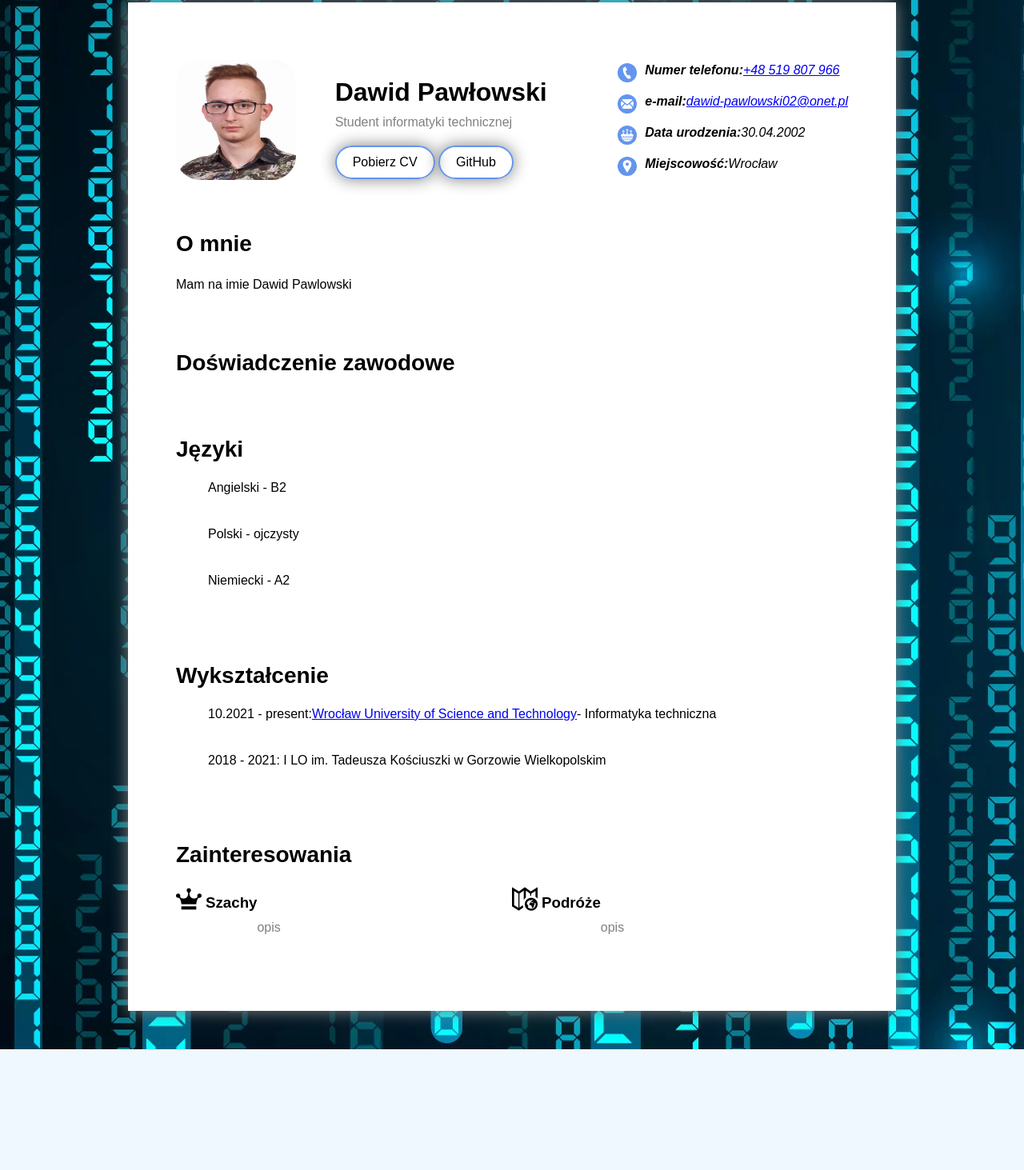
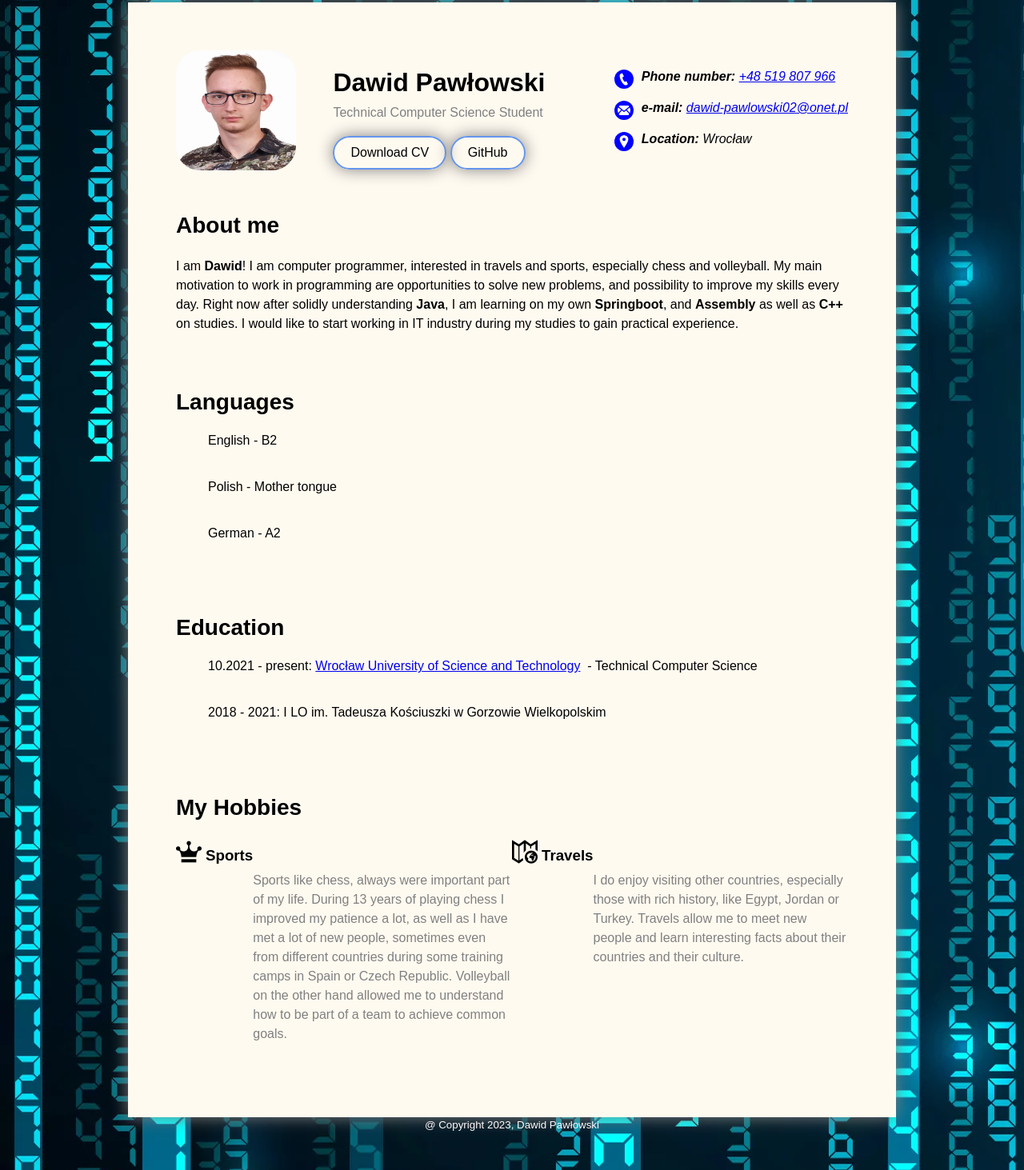
Before and after one commit to TheSuspect9702/CV-Website, a plain HTML site: page index.html in a window 1280 px wide. Shown: the part 45-1508 px from the top of the page at 80% size. Before the commit the page ends 1357 px from the top, so only its background shows below. Drawn offline with Linux system fonts and the light colour scheme.

Commit message:
Added English version.

```diff
--- a/index.html
+++ b/index.html
@@ -11,65 +11,83 @@
             <img class="profile-picture" src="images/img.jpg"/>
             <div>
                 <h1>Dawid Pawłowski</h1>
-                <span>Student informatyki technicznej</span>
+                <span>Technical Computer Science Student</span>
                 <div>
-                    <a class="header-links" href="link do pobrania pdf">Pobierz CV</a>
+                    <a class="header-links" href="link do pobrania pdf">Download CV</a>
                     <a class="header-links" href="https://github.com/TheSuspect9702">GitHub</a>
                 </div>
             </div>
             <address>
                 <ul>
-                    <li><img class="address-icon circle" src="images/phone.png"/><b>Numer telefonu:</b> <a href="tel: +48 519 807 966">+48 519 807 966</a></li>
-                    <li><img class="address-icon circle" src="images/mail.png"/><b>e-mail:</b>
+                    <li><img class="address-icon circle" src="images/phone.png"/><b>Phone number:&nbsp</b>
+                        <a href="tel: +48 519 807 966">+48 519 807 966</a></li>
+                    <li><img class="address-icon circle" src="images/mail.png"/><b>e-mail:&nbsp</b>
                         <a href="mailto:dawid-pawlowski02@onet.pl">dawid-pawlowski02@onet.pl</a></li>
-                    <li><img class="address-icon circle" src="images/birthday-cake.png"/><b>Data urodzenia:</b>30.04.2002</li>
-                    <li><img class="address-icon circle" src="images/pin.png"/><b>Miejscowość:</b> Wrocław</li>
+                    <li><img class="address-icon circle" src="images/pin.png"/><b>Location:&nbsp</b> Wrocław</li>
                 </ul>
             </address>
         </header>
         <main>
             <section>
-                <h2>O mnie</h2>
-                <p>Mam na imie Dawid Pawlowski</p>
+                <h2>About me</h2>
+                <p>I am <b>Dawid</b>! I am computer programmer, interested in travels and sports, especially chess and volleyball.
+                    My main motivation to work in programming are opportunities to solve new problems,
+                    and possibility to improve my skills every day. Right now after solidly understanding <b>Java</b>,
+                    I am learning on my own <b>Springboot</b>, and <b>Assembly</b> as well as <b>C++</b> on studies.
+                    I would like to start working in IT industry during my studies to gain practical experience.</p>
             </section>
+            <!--<section>
+                <h2>Work Experience </h2>
+                <ul>
+                    <li> - LEKS </li>
+                </ul>
+            </section>-->
             <section>
-                <h2>Doświadczenie zawodowe </h2>
-            </section>
-            <section>
-                <h2>Języki</h2>
+                <h2>Languages</h2>
                 <ul>
-                    <li>Angielski - B2</li>
-                    <li>Polski - ojczysty</li>
-                    <li>Niemiecki - A2</li>
+                    <li>English - B2</li>
+                    <li>Polish - Mother tongue</li>
+                    <li>German - A2</li>
                 </ul>
             </section>
             <section>
-                <h2>Wykształcenie</h2>
+                <h2>Education</h2>
                 <ul>
-                    <li>10.2021 - present: <a href="https://pwr.edu.pl/">Wrocław University of Science and Technology </a> - Informatyka techniczna</li>
+                    <li>10.2021 - present:&nbsp<a href="https://pwr.edu.pl/">Wrocław University of Science and Technology
+                    </a>&nbsp - Technical Computer Science</li>
                     <li>2018 - 2021: I LO im. Tadeusza Kościuszki w Gorzowie Wielkopolskim</li>
                 </ul>
             </section>
             <section>
-                <h2>Zainteresowania</h2>
+                <h2>My Hobbies</h2>
                 <ul class="hobbies">
                     <li>
                         <img src="images/chess.png"/>
-                        <h3>Szachy</h3>
+                        <h3>Sports</h3>
                         <p>
-                            opis
-                        </p>
+                            Sports like chess, always were important part of my life. During 13 years of playing chess
+                            I improved my patience a lot, as well as I have met a lot of new people, sometimes even
+                            from different countries during some training camps in Spain or Czech Republic.
+                            Volleyball on the other hand allowed me to understand how to be part of a team
+                            to achieve common goals.
+                         </p>
                     </li>
                     <li>
                         <img src="images/map.png"/>
-                        <h3>Podróże</h3>
+                        <h3>Travels</h3>
                         <p>
-                            opis
+                            I do enjoy visiting other countries, especially those with rich history, like Egypt, Jordan or Turkey.
+                            Travels allow me to meet new people and learn interesting facts about their countries and their culture.
                         </p>
                     </li>
                 </ul>
             </section>
         </main>
     </div>
+    <footer class="footer">
+        <small>
+            @ Copyright 2023, Dawid Pawłowski
+        </small>
+    </footer>
 </body>
 </html>
--- a/style.css
+++ b/style.css
@@ -44,7 +44,7 @@ li {
 .address-icon {
     width: 16px;
     height: 16px;
-    background-color: cornflowerblue;
+    background-color: blue;
     margin-right: 10px;
     padding: 4px;
     vertical-align: middle;
@@ -105,5 +105,9 @@ li {
     width: 960px;
     margin: 0 auto;
     box-shadow: 0 0 20px grey;
-    background-color: white;
+    background-color: floralwhite;
 }
+.footer{
+    text-align: center;
+    color: snow;
+}
```
